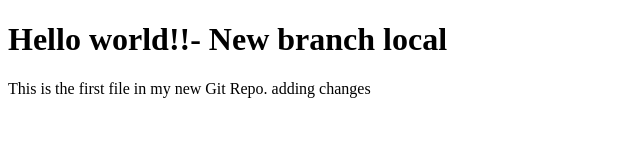
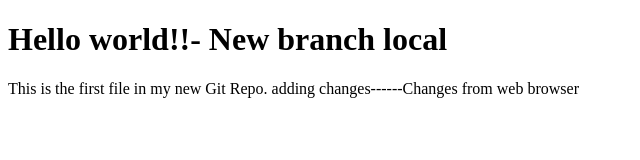
Before and after one commit to shvextreme/test_repo, a plain HTML site: page index.html in a window 1280 px wide. Shown: the whole page, without its empty margins (0-640 px from the left). Drawn offline with Linux system fonts and the light colour scheme.

Commit message:
Update index.html

```diff
--- a/index.html
+++ b/index.html
@@ -8,7 +8,7 @@
 
 
 <h1>Hello world!!- New branch local</h1>
-<p>This is the first file in my new Git Repo.  adding changes</p>
+<p>This is the first file in my new Git Repo.  adding changes------Changes from web browser</p>
 
 
 
```
